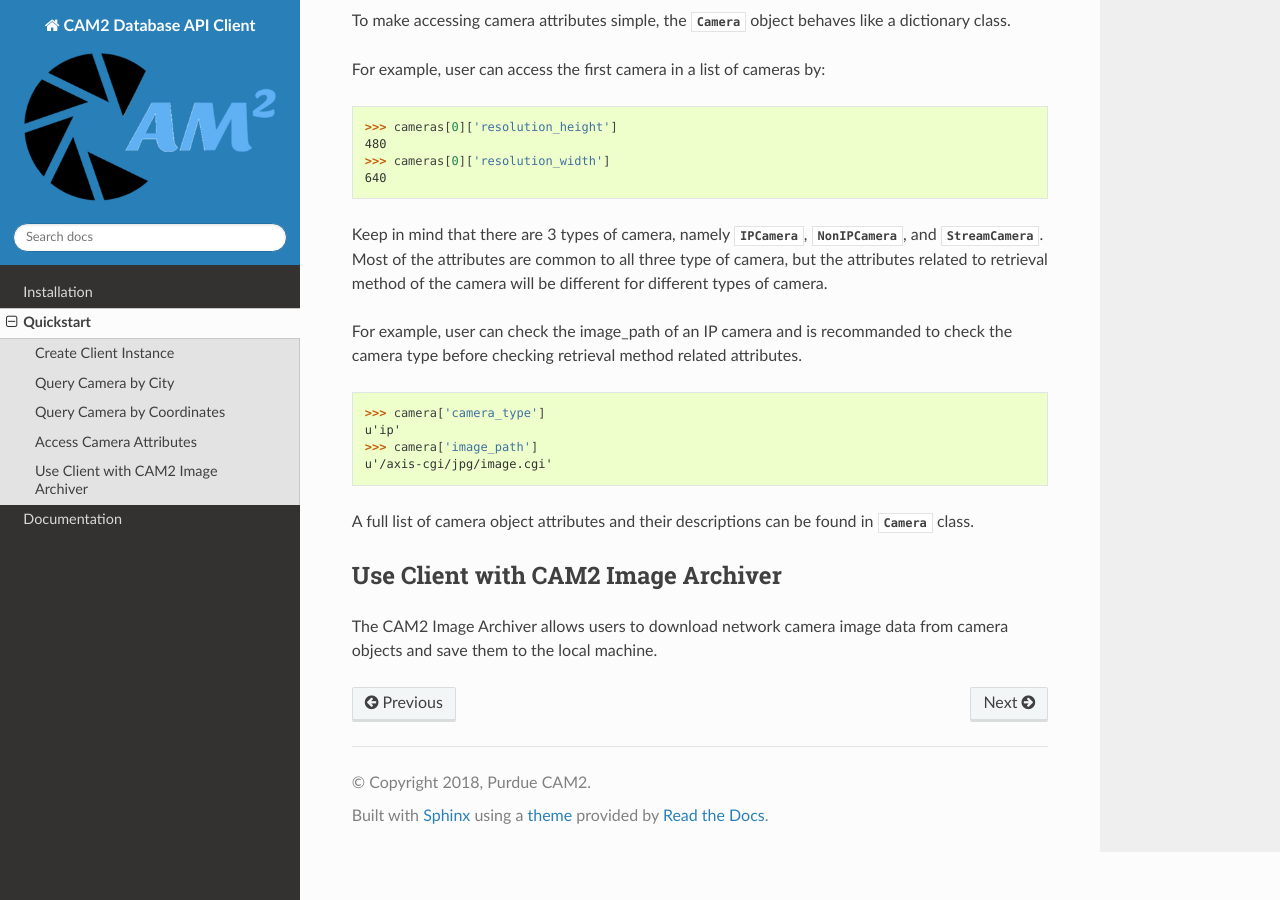
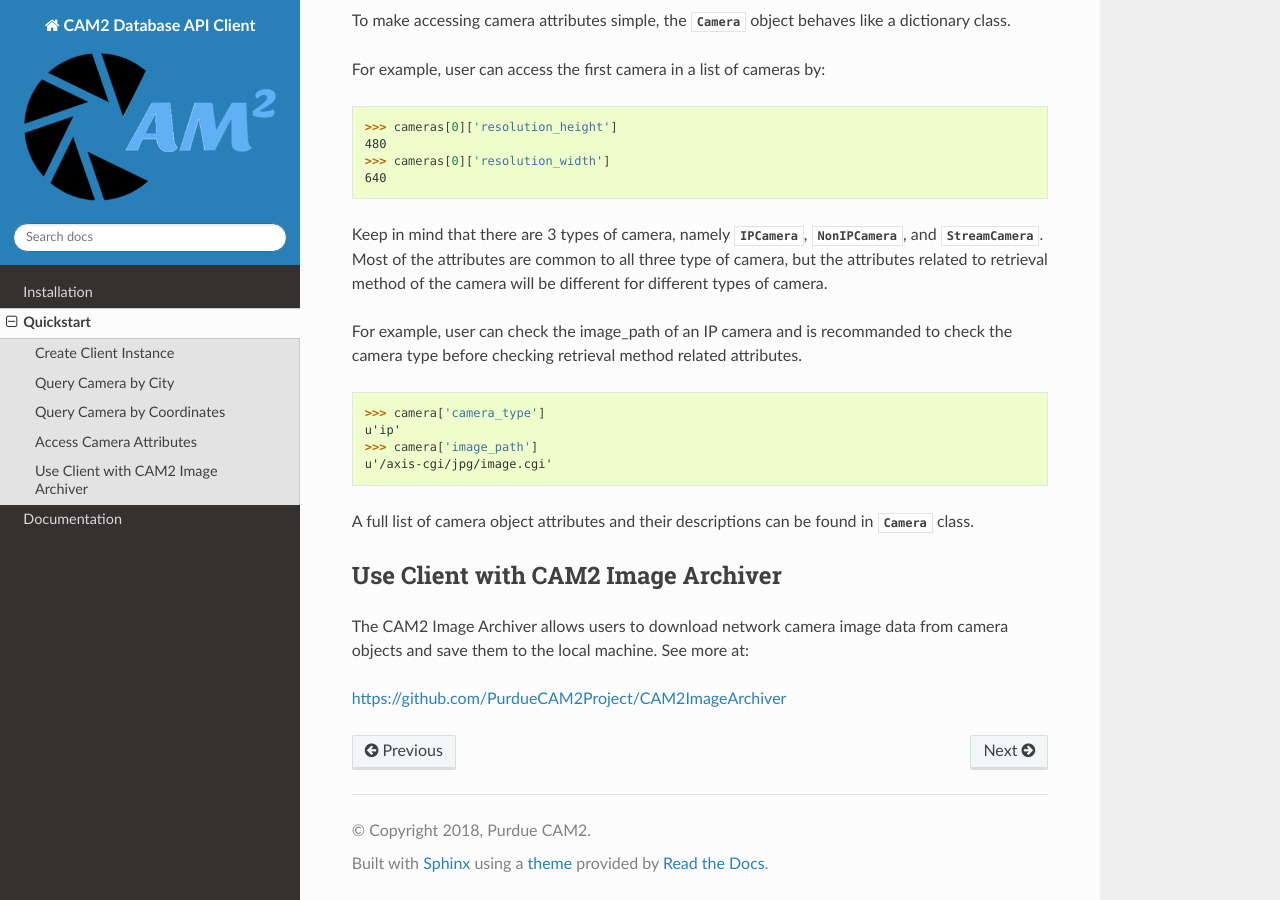
Before and after one commit to PurdueCAM2Project/CameraDatabaseClient, a Sphinx documentation site: the page built from source/tutorial.rst, in a window 1280 px wide and 900 px high, scrolled down 1652 px. Built offline with Sphinx 7.4.7 and the Read the Docs theme 2.0.0, drawn with Linux system fonts in a browser that asks for light colours; some of the changed lines change nothing that is shown; some of the changed text lies outside the part shown.

Commit message:
updated import section to reflect changes and added link to CAM2ImageArchiver

```diff
--- a/source/tutorial.rst
+++ b/source/tutorial.rst
@@ -14,13 +14,13 @@
 
 Begin be import CAM2 Camera Database API Client package.
 
->>> from CAM2CameraDatabaseAPIClient.client import Client
+>>> import CAM2CameraDatabaseAPIClient as cam2
 
 Then, create a Client object using client ID and secret to access the Camera Database API. Creating a valid Client object is the prerequsite of calling any functions for getting camera data or managing user clients.
 
 >>> clientID = <96 Character Client ID>
 >>> clientSecret = <71 Character Client Secret>
->>> db = Client(clientID, clientSecret)
+>>> db = cam2.Client(clientID, clientSecret)
 
 .. _camera-by-city-ref:
 
@@ -82,3 +82,6 @@
 ------------------------------------------------------------
 
 The CAM2 Image Archiver allows users to download network camera image data from camera objects and save them to the local machine.
+See more at:
+
+https://github.com/PurdueCAM2Project/CAM2ImageArchiver
```
